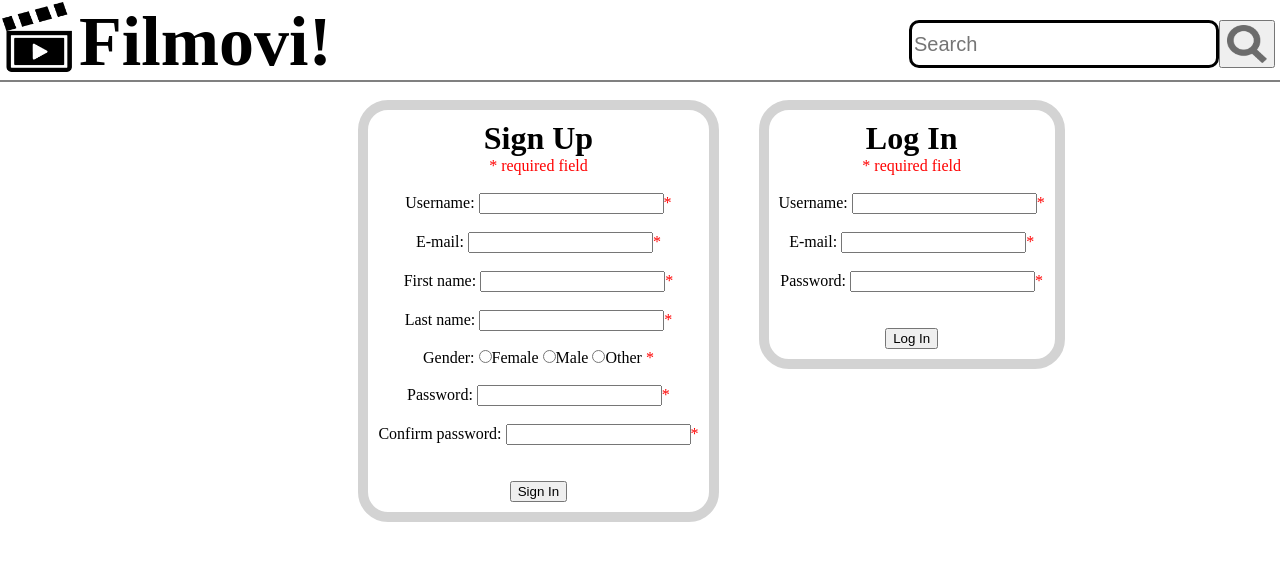
After one commit to NikolaSkarica1/ProjektMaturalni, a PHP site: page /ProjektMaturalni/login.php in a window 1280 px wide. The commit adds this page. Shown: the top 561 px of the page. Run offline with PHP 8.4, Linux system fonts and the light colour scheme; some libraries are stand-ins or nearby versions.

Commit message:
Registering accounts

```diff
--- a/People.php
+++ b/People.php
@@ -13,6 +13,9 @@
             <img src="slike/ikona.png" id="ikona"/>
             <h1 id="Naziv-Stranica">Filmovi!</h1>
         </a>
+        <form action="login.php" method="POST"  id="header-login">
+            <button type="submit"><img class="search-slika" src="slike/login.png"></img></button>
+        </form>
         <form action="Search.php" method="GET" id="Search">
             <input type="text" name="select" id="search-input" placeholder="Search"/>
             <input type='hidden' name='filter' value='Vote_Count DESC'/>
--- a/Search.php
+++ b/Search.php
@@ -12,6 +12,9 @@
             <img src="slike/ikona.png" id="ikona"/>
             <h1 id="Naziv-Stranica">Filmovi!</h1>
         </a>
+        <form action="login.php" method="POST"  id="header-login">
+            <button type="submit"><img class="search-slika" src="slike/login.png"></img></button>
+        </form>
         <form action="Search.php" method="GET" id="Search">
             <input type="text" name="select" id="search-input" placeholder="Search"/>
             <input type='hidden' name='filter' value='Vote_Count DESC'/>
--- a/film.php
+++ b/film.php
@@ -13,6 +13,9 @@
             <img src="slike/ikona.png" id="ikona"/>
             <h1 id="Naziv-Stranica">Filmovi!</h1>
         </a>
+        <form action="login.php" method="POST"  id="header-login">
+            <button type="submit"><img class="search-slika" src="slike/login.png"></img></button>
+        </form>
         <form action="Search.php" method="GET" id="Search">
             <input type="text" name="select" id="search-input" placeholder="Search"/>
             <input type='hidden' name='filter' value='Vote_Count DESC'/>
--- a/izgled.css
+++ b/izgled.css
@@ -19,6 +19,12 @@
     width: auto;
     height: 60%;
     margin: 20px;
+    margin-right: 5px;
+}
+#header-login{
+    float: right;
+    margin: 20px;
+    margin-left: 0px;
 }
 #search-input{
     border: 3px solid black;
@@ -332,3 +338,24 @@ form{
     float: left;
     margin-left:22%;
 }
+
+/* LOGIN */
+#signup{
+    width: fit-content;
+    height: 50%;
+    float: left;
+    border: 10px solid lightgray;
+    border-radius: 30px;
+    padding: 10px;
+    margin: 20px;
+    margin-left: 28%;
+}
+#LogIn{
+    width: fit-content;
+    height: 50%;
+    float: left;
+    border: 10px solid lightgray;
+    border-radius: 30px;
+    padding: 10px;
+    margin: 20px;
+}
--- /dev/null
+++ b/login.php
@@ -0,0 +1,184 @@
+<?php
+session_start();
+?>
+<!DOCTYPE HTML>
+<html>
+<head>
+    <meta charset="UTF-8">
+    <meta http-equiv="X-UA-Compatible" content="IE=edge" />
+    <meta name="viewport" content="width=device-width, initial-scale=1.0">
+    <link rel="stylesheet" type="text/css" href="izgled.css">
+    <script src="https://ajax.googleapis.com/ajax/libs/jquery/1.11.0/jquery.min.js"></script>
+    <title>Login</title>
+<style>
+.error {color: #FF0000;}
+</style>
+</head>
+<body>
+    <div id="header">
+        <a href="http://localhost/ProjektMaturalni/">
+            <img src="slike/ikona.png" id="ikona"/>
+            <h1 id="Naziv-Stranica">Filmovi!</h1>
+        </a>
+        <form action="Search.php" method="GET" id="Search">
+            <input type="text" name="select" id="search-input" placeholder="Search"/>
+            <input type='hidden' name='filter' value='Vote_Count DESC'/>
+            <button type="submit"><img class="search-slika" src="slike/search.png"></img></button>
+        </form>
+    </div>
+    <div id="a"></div>
+<?php
+// define variables and set to empty values
+$usernameErr = $nameErr = $LastNameErr = $emailErr = $genderErr = $passwordErr =$passwordConfirmErr = $LOGusernameErr = $LOGpasswordErr = $LOGemailErr = "";
+$username = $name = $LastName = $email = $gender= $password = $passwordConfirm  = "";
+
+if ($_SERVER["REQUEST_METHOD"] == "POST") {
+    $con=mysqli_connect("localhost","root","","baza");
+    if(isset($_POST['submit'])){
+        $usernameErr = $nameErr = $LastNameErr = $emailErr = $genderErr = $passwordErr =$passwordConfirmErr = "";
+
+        $users="SELECT username FROM users WHERE username = '".$_POST["username"]."'";
+        $results=mysqli_query($con,$users);
+        if (empty($_POST["username"])) {
+            $usernameErr = "Username is required";
+        } else if($results->num_rows !== 0) {
+            $usernameErr = "Username is taken";
+        }else{
+            $username = test_input($_POST["username"]);
+        }
+        $mails="SELECT email FROM users WHERE username = '".$_POST["username"]."'";
+        $results=mysqli_query($con,$users);
+        if (empty($_POST["email"])) {
+            $emailErr = "Email is required";
+        }else if($results->num_rows !== 0) {
+            $emailErr = "Email is already taken";
+        } else {
+            $email = test_input($_POST["email"]);
+        }
+        if (empty($_POST["name"])) {
+            $nameErr = "Name is required";
+        } else {
+            $name = test_input($_POST["name"]);
+        }
+        if (empty($_POST["Lname"])) {
+            $LastNameErr = "Last name is required";
+        } else {
+            $LastName = test_input($_POST["Lname"]);
+        }
+        if (empty($_POST["gender"])) {
+            $genderErr = "Gender is required";
+        } else {
+            $gender = test_input($_POST["gender"]);
+        }
+        if (empty($_POST["password"])) {
+            $passwordErr = "Password is required";
+        } else {
+            $password = test_input($_POST["password"]);
+        }
+        if (empty($_POST["passwordConfirm"])) {
+            $passwordConfirmErr = "Password conformation is required";
+        } else {
+            $passwordConfirm = test_input($_POST["passwordConfirm"]);
+        }
+        if ($_POST["passwordConfirm"]!==$_POST["password"]) {
+            $passwordConfirmErr = "Passwords must match";
+        } else {
+            $passwordConfirm = test_input($_POST["passwordConfirm"]);
+        }
+        if($usernameErr=="" && $nameErr=="" && $LastNameErr=="" && $emailErr=="" && $genderErr=="" && $passwordErr=="" && $passwordConfirmErr==""){
+            $con=mysqli_connect("localhost","root","","baza");
+            $unos="INSERT INTO users(username, email, name, lastName, gender, password) VALUES('".$username."','".$username."','".$name."','".$LastName."','".$gender."','".$password."')";
+            mysqli_query($con,$unos);
+            $_SESSION['username']=$username;
+            $_SESSION['isLoggedIn']=true;
+            header("Location: index.php");
+        }
+    }
+    if(isset($_POST['login'])){
+        // Dodat login matchaju li sve info
+        $users="SELECT username FROM users WHERE username = '".$_POST["username"]."'";
+        $results=mysqli_query($con,$users);
+        if (empty($_POST["username"])) {
+            $LOGusernameErr = "Username is required";
+        } else if($results->num_rows == 0) {
+            $LOGusernameErr = "Account does not exist";
+        }else{
+            $username = test_input($_POST["username"]);
+        }
+        $mails="SELECT email FROM users WHERE username = '".$_POST["username"]."'";
+        $results=mysqli_query($con,$users);
+        if (empty($_POST["email"])) {
+            $LOGemailErr = "Email is required";
+        }else if($results->num_rows == 0) {
+            $LOGemailErr = "There is no account with this username";
+        } else {
+            $email = test_input($_POST["email"]);
+        }
+        if (empty($_POST["password"])) {
+            $LOGpasswordErr = "Password is required";
+        } else {
+            $password= test_input($_POST["password"]);
+        }
+    }
+}
+
+function test_input($data) {
+  $data = trim($data);
+  $data = stripslashes($data);
+  $data = htmlspecialchars($data);
+  return $data;
+}
+?>
+<div id="signup">
+    <center>
+    <h1>Sign Up</h1>
+    <p><span class="error">* required field</span></p><br>
+    <form method="post">
+        Username: <input type="text" name="username">
+        <span class="error">*  <br/><?php echo $usernameErr;?></span>
+        <br>
+        E-mail: <input type="text" name="email">
+        <span class="error">* <br><?php echo $emailErr;?></span>
+        <br>
+        First name: <input type="text" name="name">
+        <span class="error">* <br><?php echo $nameErr;?></span>
+        <br>
+        Last name: <input type="text" name="Lname">
+        <span class="error">* <br><?php echo $LastNameErr;?></span>
+        <br>
+        Gender:
+        <input type="radio" name="gender" value="female">Female
+        <input type="radio" name="gender" value="male">Male
+        <input type="radio" name="gender" value="other">Other
+        <span class="error">* <br><?php echo $genderErr;?></span>
+        <br>
+        Password: <input type="password" name="password">
+        <span class="error">* <br><?php echo $passwordErr;?></span>
+        <br>
+        Confirm password: <input type="password" name="passwordConfirm">
+        <span class="error">* <br><?php echo $passwordConfirmErr;?></span>
+        <br><br>
+        <input type="submit" name="submit" value="Sign In">
+    </form>
+    </center>
+</div>
+<div id="LogIn">
+    <center>
+        <h1>Log In</h1>
+        <p><span class="error">* required field</span></p><br>
+        <form method="post">
+            Username: <input type="text" name="username">
+            <span class="error">* <br><?php echo $LOGusernameErr;?></span>
+            <br>
+            E-mail: <input type="text" name="email">
+            <span class="error">* <br><?php echo $LOGemailErr;?></span>
+            <br>
+            Password: <input type="password" name="password">
+            <span class="error">* <br><?php echo $LOGpasswordErr;?></span>
+            <br><br>
+            <input type="submit" name="login" value="Log In">
+        </form>
+    </center>
+</div>
+</body>
+</html>
```
Also changed, not shown: index.php (+11 -0 lines), profile.php (added, +27 -0 lines), slike/empty-actor.png, slike/login.png (added), 1 other file.
